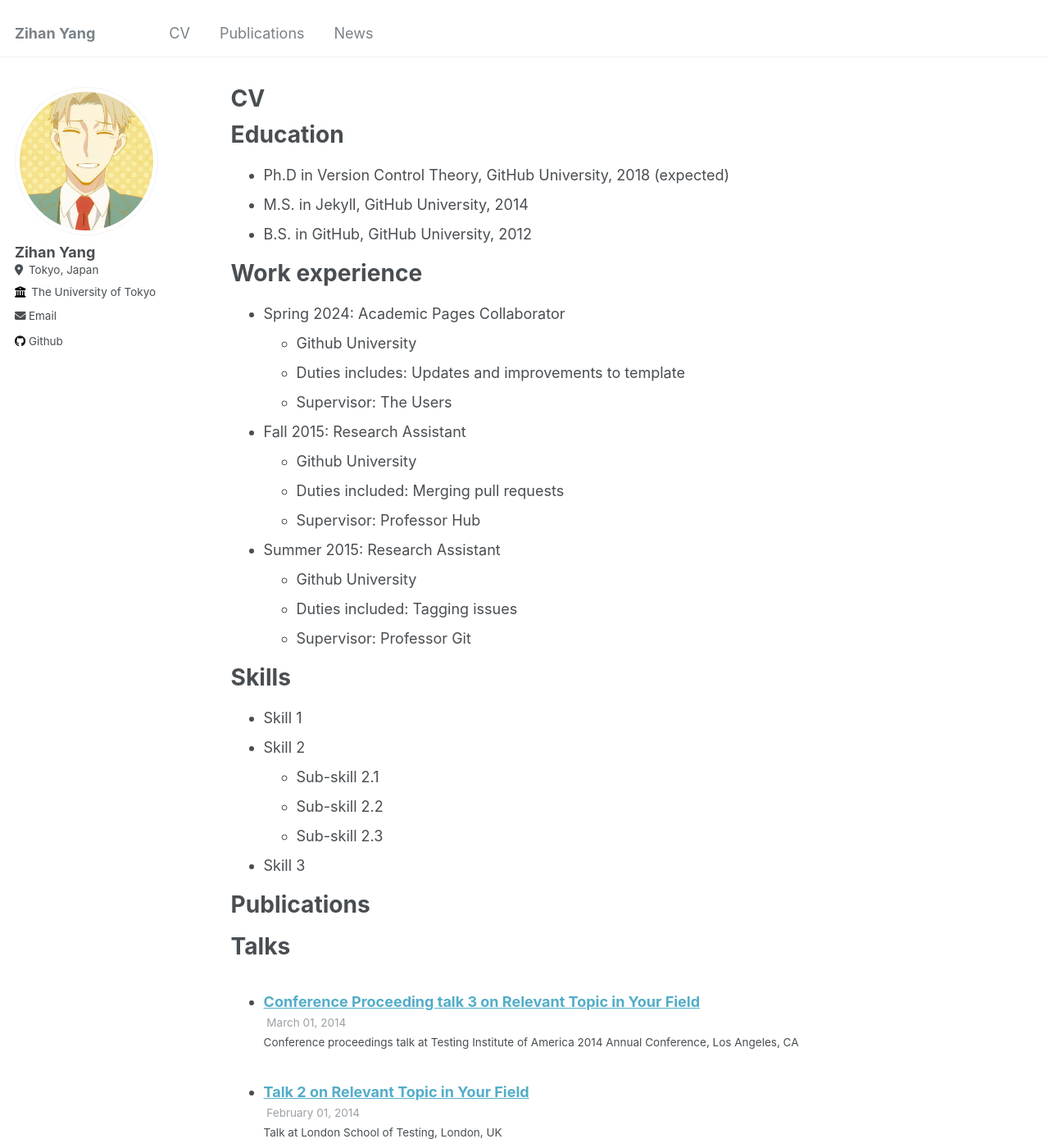
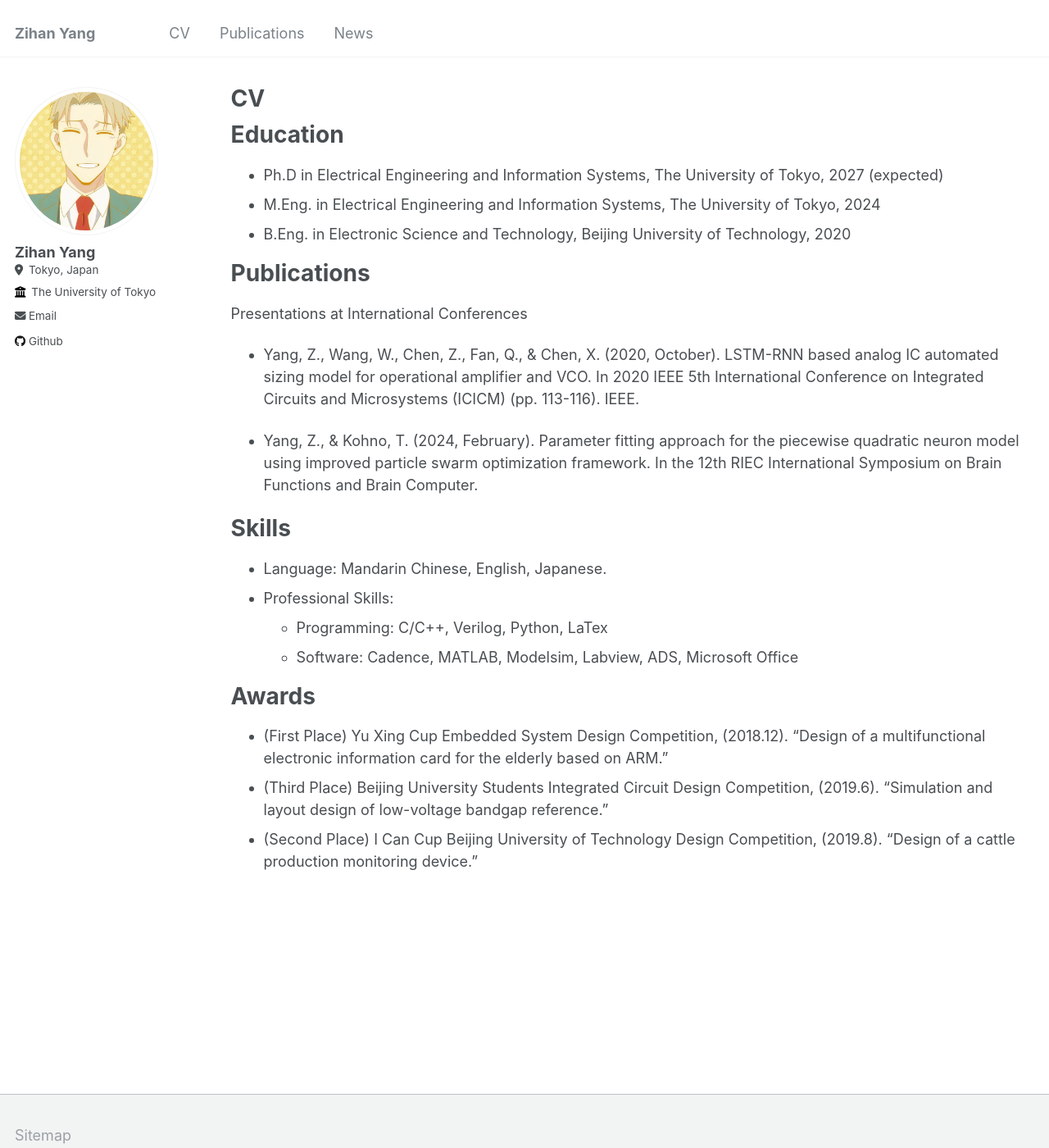
Before and after one commit to azukan/ZihanYang, a Jekyll site: the page built from _pages/cv.md, in a window 1280 px wide and 1400 px high. Shown: the whole window at 82% size. Built offline with Jekyll 4.4.1, drawn with Linux system fonts in a browser that asks for light colours; some of the changed text lies outside the part shown.

Commit message:
Update cv.md

```diff
--- a/_pages/cv.md
+++ b/_pages/cv.md
@@ -11,54 +11,30 @@ redirect_from:
 
 Education
 ======
-* Ph.D in Version Control Theory, GitHub University, 2018 (expected)
-* M.S. in Jekyll, GitHub University, 2014
-* B.S. in GitHub, GitHub University, 2012
+* Ph.D in Electrical Engineering and Information Systems, The University of Tokyo, 2027 (expected)
+* M.Eng. in Electrical Engineering and Information Systems, The University of Tokyo, 2024
+* B.Eng. in Electronic Science and Technology, Beijing University of Technology, 2020
 
-Work experience
+Publications
 ======
-* Spring 2024: Academic Pages Collaborator
-  * Github University
-  * Duties includes: Updates and improvements to template
-  * Supervisor: The Users
+Presentations at International Conferences
 
-* Fall 2015: Research Assistant
-  * Github University
-  * Duties included: Merging pull requests
-  * Supervisor: Professor Hub
+* Yang, Z., Wang, W., Chen, Z., Fan, Q., & Chen, X. (2020, October). LSTM-RNN based analog IC automated sizing model for operational amplifier and VCO. In 2020 IEEE 5th International Conference on Integrated Circuits and Microsystems (ICICM) (pp. 113-116). IEEE.
 
-* Summer 2015: Research Assistant
-  * Github University
-  * Duties included: Tagging issues
-  * Supervisor: Professor Git
+* Yang, Z., & Kohno, T. (2024, February). Parameter fitting approach for the piecewise quadratic neuron model using improved particle swarm optimization framework. In the 12th RIEC International Symposium on Brain Functions and Brain Computer.
 
 Skills
 ======
-* Skill 1
-* Skill 2
-  * Sub-skill 2.1
-  * Sub-skill 2.2
-  * Sub-skill 2.3
-* Skill 3
+* Language: Mandarin Chinese, English, Japanese.
+* Professional Skills:
+  * Programming: C/C++, Verilog, Python, LaTex
+  * Software: Cadence, MATLAB, Modelsim, Labview, ADS, Microsoft Office
 
-Publications
+Awards
 ======
-  <ul>{% for post in site.publications reversed %}
-    {% include archive-single-cv.html %}
-  {% endfor %}</ul>
-
-Talks
-======
-  <ul>{% for post in site.talks reversed %}
-    {% include archive-single-talk-cv.html  %}
-  {% endfor %}</ul>
-
-Teaching
-======
-  <ul>{% for post in site.teaching reversed %}
-    {% include archive-single-cv.html %}
-  {% endfor %}</ul>
-
-Service and leadership
-======
-* Currently signed in to 43 different slack teams
+* (First Place) Yu Xing Cup Embedded System Design Competition, (2018.12).
+“Design of a multifunctional electronic information card for the elderly based on ARM.”
+* (Third Place) Beijing University Students Integrated Circuit Design Competition, (2019.6).
+“Simulation and layout design of low-voltage bandgap reference.”
+* (Second Place) I Can Cup Beijing University of Technology Design Competition, (2019.8).
+“Design of a cattle production monitoring device.”
```
